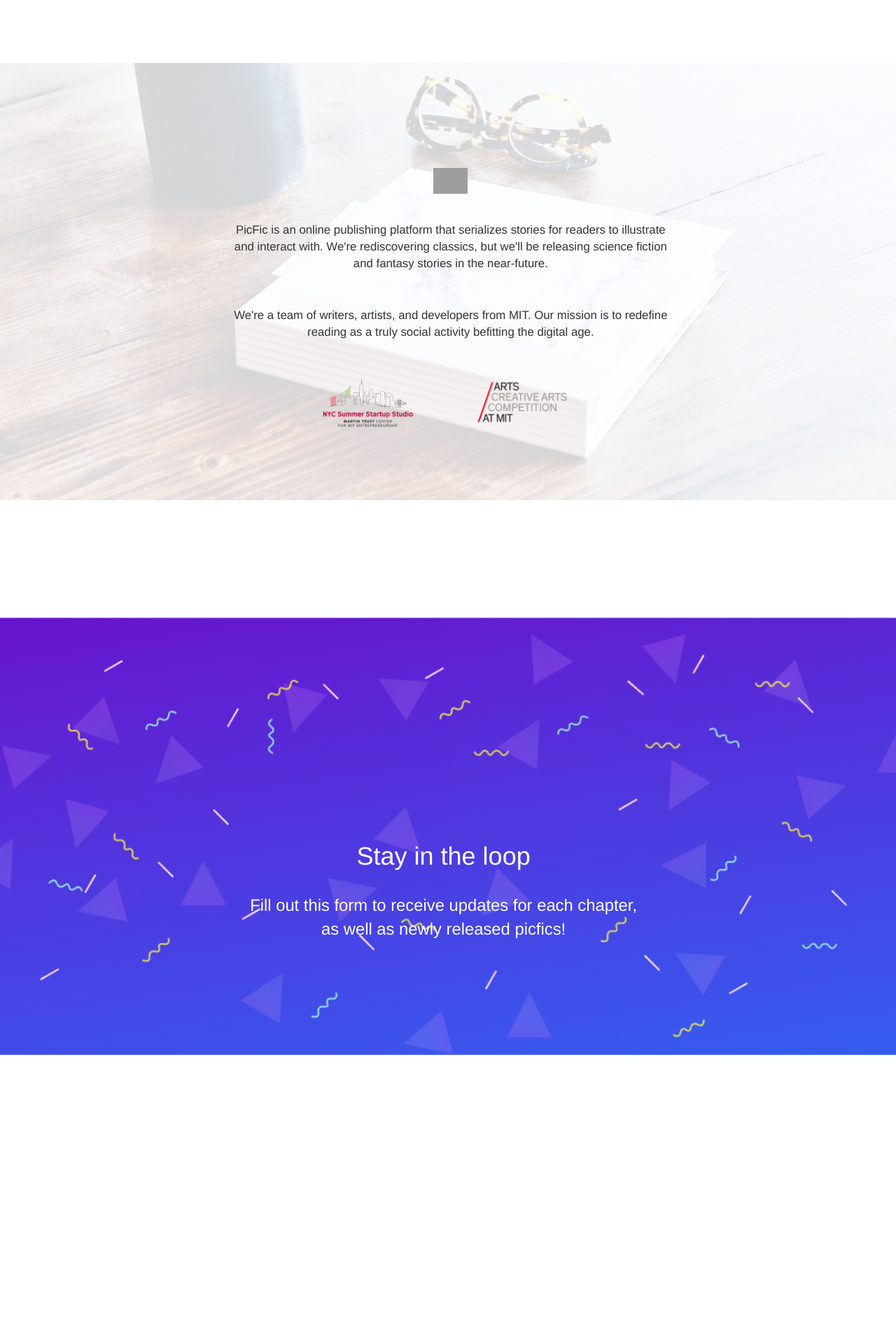
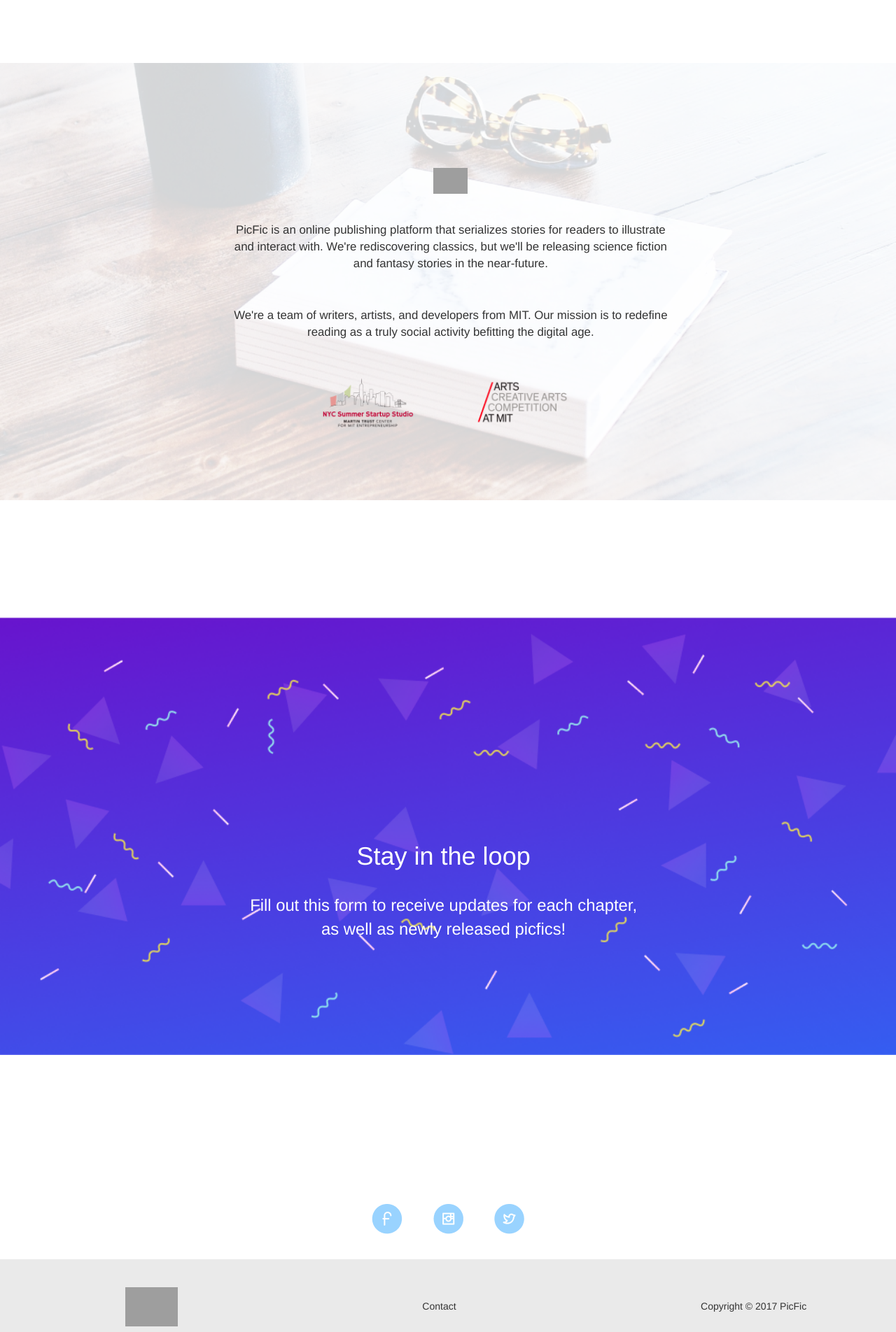
Before and after one commit to chiudaniels/picfic-proto, a Flask app: template templates/launchpad.html in a window 1280 px wide; the page is wider, and only the part inside the window is pictured. Shown: the part 2760-4664 px from the top of that part at 70% size. Before the commit the page ends 4268 px from the top of that part, so only its background shows below. Run offline with Flask 2, Linux system fonts and the light colour scheme; the template is opened without the code that fills it, so the values that code supplies are empty; parts of the project's set-up code (start-up, migrations or seed data) failed here and were passed over; some libraries are stand-ins or nearby versions; grey boxes are pictures that could not be loaded.

Commit message:
finished launchpad html (basically)

```diff
--- a/static/launchpad_stylesheet.css
+++ b/static/launchpad_stylesheet.css
@@ -145,16 +146,75 @@ body {
     width: auto;
 }
 
-.pagefivetext{
+.pagefivetext {
     font-size: 1.7em;
     padding-top: 1em;
 }
 
-.pagefivecontent{
+.pagefivecontent {
     position: absolute;
     text-align: center;
-	top:493vh;
-	left:26vw;
+    top: 493vh;
+    left: 26vw;
     max-width: 47vw;
-	color:white;
+    color: white;
 }
+
+.footer {
+    left: 41.5vw;
+    height: 13vh;
+    position: absolute;
+    top: 560vh;
+}
+
+.logo {
+    padding-right: 5vh;
+}
+
+.contactfooter {
+    position: absolute;
+    width: 100vw;
+    top: 570vh;
+    height: 13vh;
+    background: #EAEAEA;
+}
+
+.contactfootercontent {
+    left: 12vw;
+    position: absolute;
+    top: 575vh;
+}
+
+.footertext {
+    padding-left: 27vw;
+}
+
+#footerimg {
+    padding-left: 2vw;
+    height: 7vh;
+    width: auto;
+}
+
+.navbar {
+    background: #D1EBFF;
+}
+
+#aboutus {
+    position: absolute;
+    right: 15vw;
+    padding-top: 2.3vh;
+}
+
+#signup {
+    position: absolute;
+    right: 8vw;
+    padding-top: 2.3vh;
+}
+
+.navpicficLogo {
+	position: absolute;
+    height: 6vh;
+    width: auto;
+    top:.6vh;
+    left:6vw;
+}
--- a/templates/launchpad.html
+++ b/templates/launchpad.html
@@ -14,10 +14,10 @@
     <nav class="navbar">
         <img src="../static/svg/PicFic.svg" class="navpicficLogo">
         <span id="aboutus">
-			About us
+			ABOUT US
 		</span>
         <span id="signup">
-			Sign Up
+			SIGNUP
 		</span>
     </nav>
     <!-- FIRST PAGE-->
@@ -109,7 +109,7 @@
             </div>
         </div>
         <div class="row">
-            <div class="col-md-12 logos pagefourcontent">
+            <div class="col-md-12 pagefourcontent">
                 <img src="../static/launchpad/png/mitlogo.png" class="picficLogo">
             </div>
         </div>
@@ -120,8 +120,23 @@
     </div>
     <div class="container-fluid pagefivecontent">
         <h1>Stay in the loop</h1>
-        <p class=pagefivetext>Fill out this form to receive updates for each chapter,
-as well as newly released picfics!</p>
+        <p class=pagefivetext>Fill out this form to receive updates for each chapter, as well as newly released picfics!</p>
+    </div>
+    <div class="footer">
+        <div class="row">
+            <div class="container-fluid logos">
+                <img class="logo" id="logo1" src="../static/launchpad/png/facebook.png">
+                <img class="logo" src="../static/launchpad/png/instagram.png">
+                <img class="logo" src="../static/launchpad/png/twitter.png">
+            </div>
+        </div>
+    </div>
+    <div class="contactfooter">
+    </div>
+    <div class="contactfootercontent">
+    	<img id="footerimg" src="../static/svg/PicFic.svg">
+        <span class="footertext contact"> Contact</span>
+        <span class="footertext copyright">Copyright © 2017 PicFic</span>
     </div>
 </body>
 
```
Also changed, not shown: other parts of static/launchpad_stylesheet.css (+16 -15 lines), static/launchpad/png/facebook.png (added), static/launchpad/png/instagram.png (added), static/launchpad/png/twitter.png (added). Lines whose indentation alone changed are shown as unchanged.
